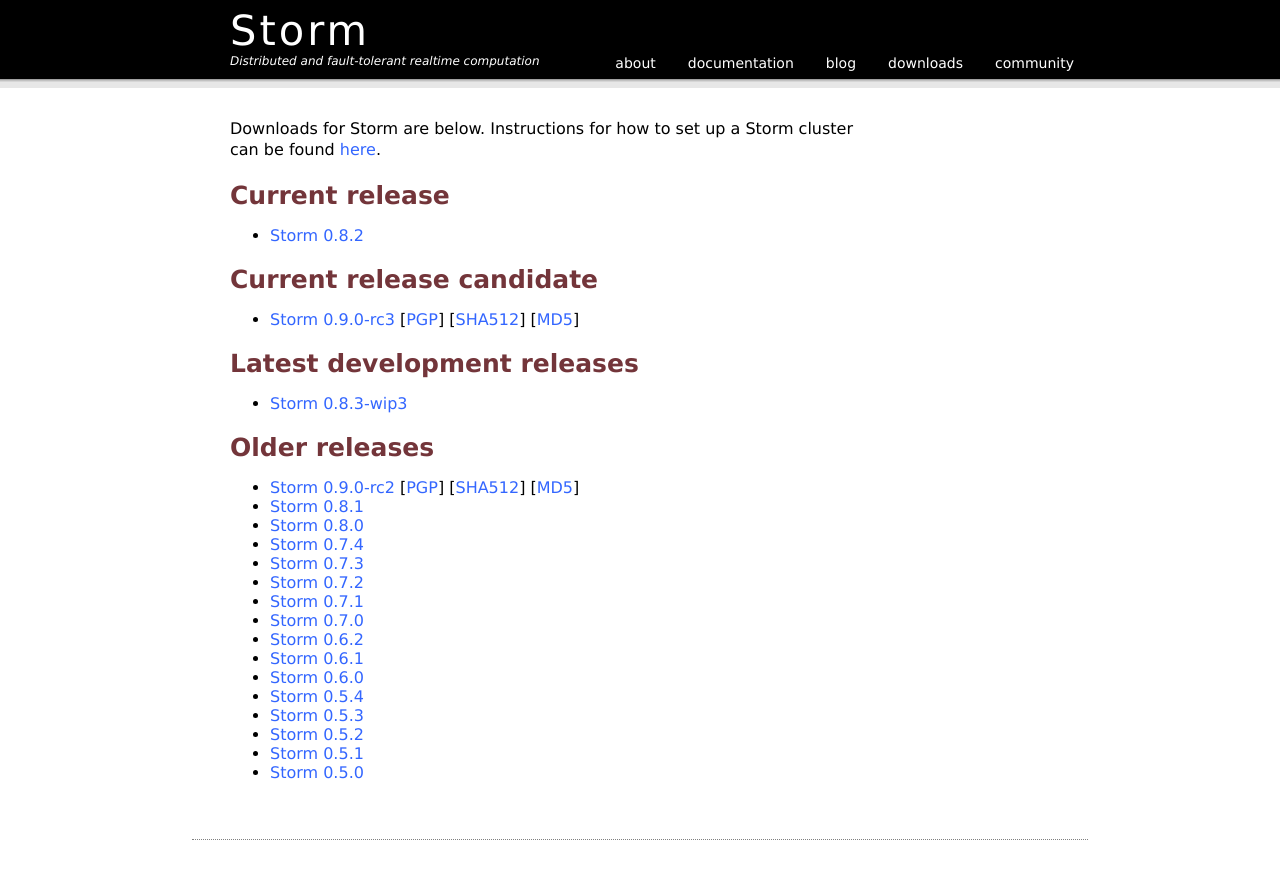
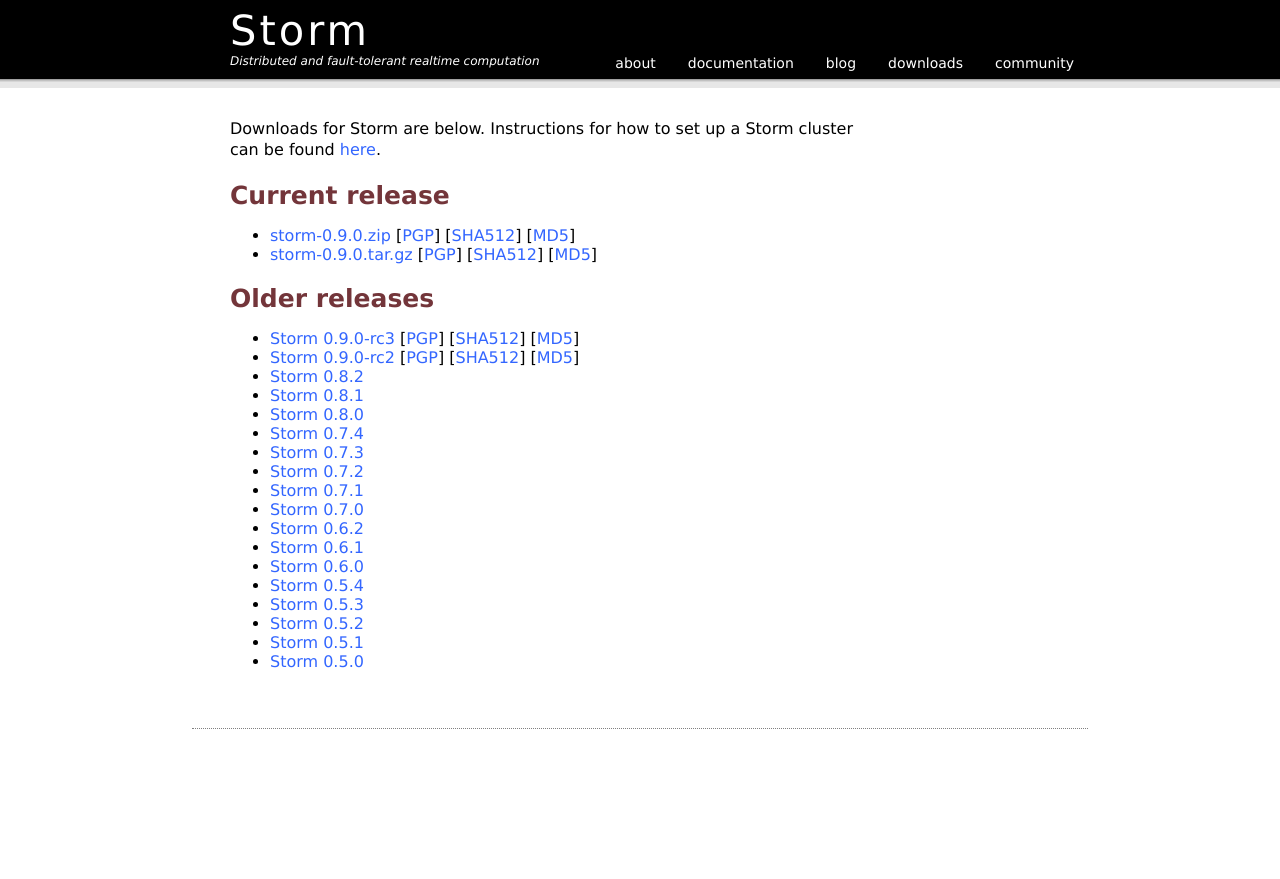
Before and after one commit to nathanmarz/storm-website, a Jekyll site: the page built from downloads.html, in a window 1280 px wide. Shown: the top 879 px of the page. Built offline with Jekyll 4.4.1, drawn with Linux system fonts in a browser that asks for light colours; Markdown is read by kramdown in place of the engine named in the settings.

Commit message:
update downloads section with 0.9.0 release.

```diff
--- a/downloads.html
+++ b/downloads.html
@@ -24,27 +24,31 @@ older:
   </p>
   <h2>Current release</h2>
   <ul>
-  <li><a href="https://www.dropbox.com/s/fl4kr7w0oc8ihdw/storm-0.8.2.zip">Storm 0.8.2</a></li>
+  <li><a href="https://dl.dropboxusercontent.com/s/zd0fzp61sror45o/storm-0.9.0.zip">storm-0.9.0.zip</a>
+     [<a href="release/storm-0.9.0.zip.asc">PGP</a>]
+     [<a href="release/storm-0.9.0.zip.sha">SHA512</a>]
+     [<a href="release/storm-0.9.0.zip.md5">MD5</a>]
+  </li>
+  <li><a href="https://dl.dropboxusercontent.com/s/viy418osnncfhuf/storm-0.9.0.tar.gz">storm-0.9.0.tar.gz</a>
+     [<a href="release/storm-0.9.0.tar.gz.asc">PGP</a>]
+     [<a href="release/storm-0.9.0.tar.gz.sha">SHA512</a>]
+     [<a href="release/storm-0.9.0.tar.gz.md5">MD5</a>]
+  </li>
+
   </ul>
-  <h2>Current release candidate</h2>
+  <h2>Older releases</h2>
   <ul>
   <li><a href="https://dl.dropboxusercontent.com/s/t8m516l2kadt7c6/storm-0.9.0-rc3.zip">Storm 0.9.0-rc3</a>
      [<a href="release/storm-0.9.0-rc3.zip.asc">PGP</a>]
      [<a href="release/storm-0.9.0-rc3.zip.sha">SHA512</a>]
      [<a href="release/storm-0.9.0-rc3.zip.md5">MD5</a>]
   </li>
-  </ul>
-  <h2>Latest development releases</h2>
-  <ul>
-  <li><a href="https://www.dropbox.com/s/9682bqfez5vgejd/storm-0.8.3-wip3.zip">Storm 0.8.3-wip3</a></li>
-  </ul>
-  <h2>Older releases</h2>
-  <ul>
   <li><a href="https://dl.dropboxusercontent.com/s/p5wf0hsdab5n9kn/storm-0.9.0-rc2.zip">Storm 0.9.0-rc2</a>
      [<a href="release/storm-0.9.0-rc2.zip.asc">PGP</a>]
      [<a href="release/storm-0.9.0-rc2.zip.sha">SHA512</a>]
      [<a href="release/storm-0.9.0-rc2.zip.md5">MD5</a>]
   </li>
+  <li><a href="https://www.dropbox.com/s/fl4kr7w0oc8ihdw/storm-0.8.2.zip">Storm 0.8.2</a></li>
   {% for r in page.older %}
 <li><a href="https://www.dropbox.com/s/{{ r.first[1] }}/storm-{{ r.first[0] }}.zip">Storm {{ r.first[0] }}</a></li>
   {% endfor %}
```
Also changed, not shown: 6 other files.
